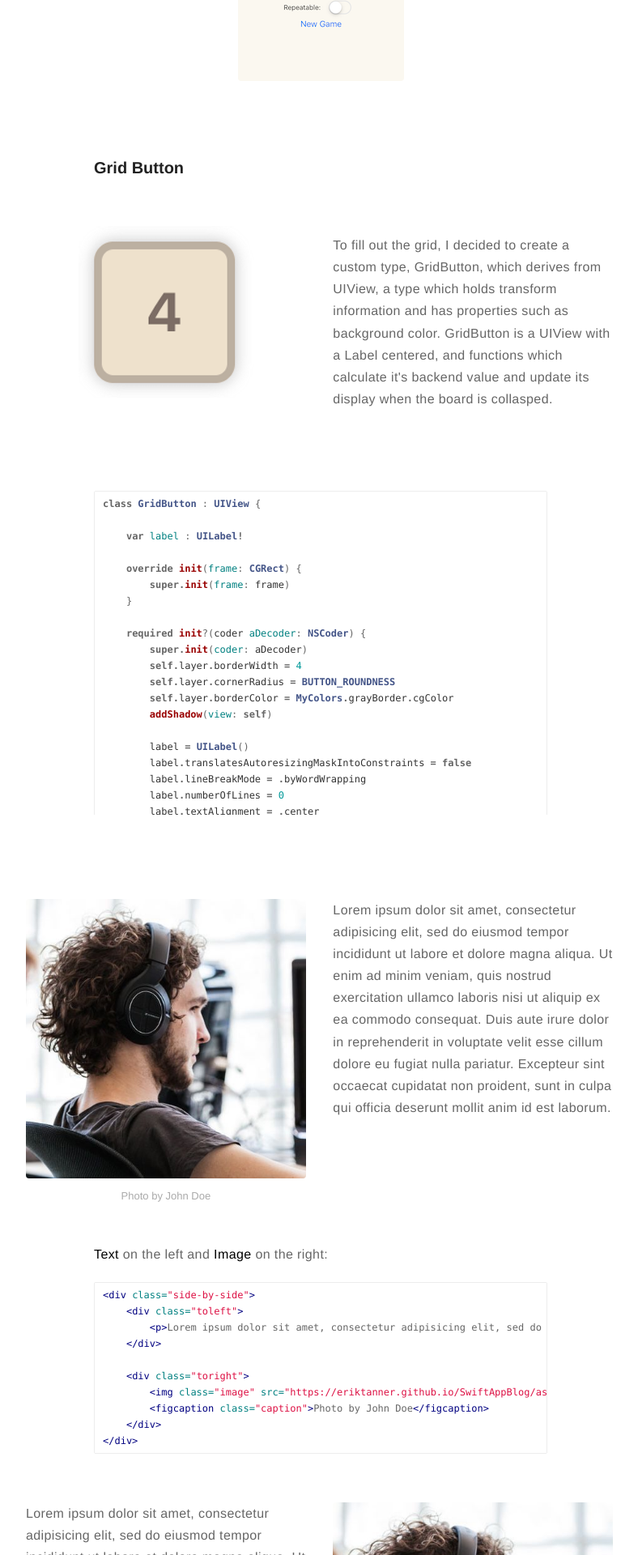
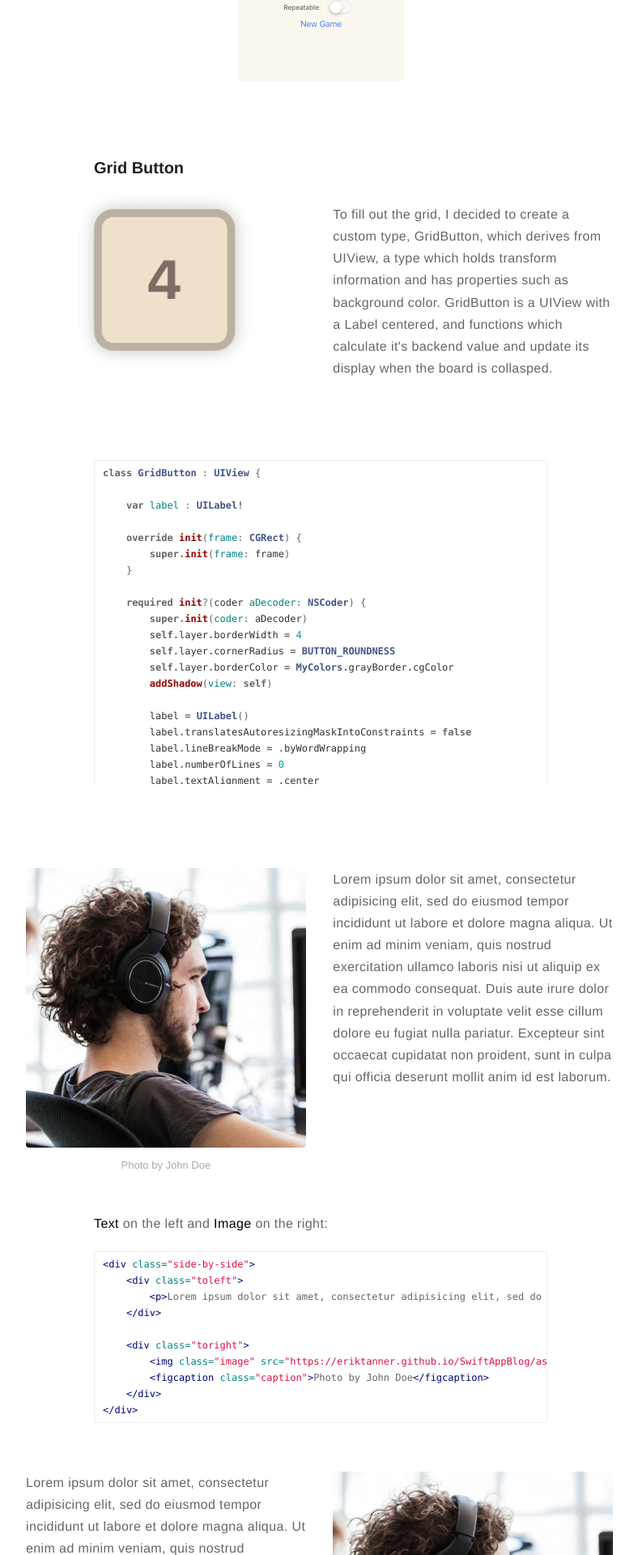
Before and after one commit to eriktanner/SwiftAppBlog, a Jekyll site: the page built from _posts/2019-02-22-2048.markdown, in a window 1280 px wide. Shown: the part 2459-4379 px from the top of the page at 81% size, without its empty margins (244-1032 px from the left). Built offline with Jekyll 4.4.1, drawn with Linux system fonts in a browser that asks for light colours; comment, search, counter and statistics services are not loaded.

Commit message:
GridButton

```diff
--- a/_posts/2019-02-22-2048.markdown
+++ b/_posts/2019-02-22-2048.markdown
@@ -69,12 +69,12 @@ The first class project for CMSC436 was to recreate the popular mobile game 2048
 
 ### Grid Button
 
-<div class="side-by-side">
+<div class="side-by-side" style="margin-top: 0px;">
     <div class="toleft" style="text-align:center">
         <img class="image" src="https://eriktanner.github.io/SwiftAppBlog/assets/images/2048/white2048button4.png" alt="Alt Text">
     </div>
 
-    <div class="toright" style="padding-top: 10px;">
+    <div class="toright" style="padding-top: 12px;">
         <p> To fill out the grid, I decided to create a custom type, GridButton, which derives from UIView, a type which holds transform information and has properties such as background color. GridButton is a UIView with a Label centered, and functions which calculate it's backend value and update its display when the board is collasped.</p>
     </div>
 </div>
```
